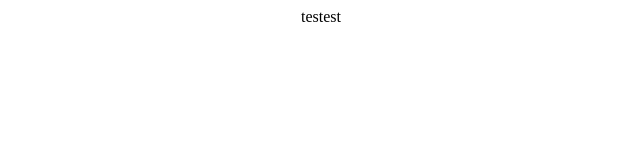
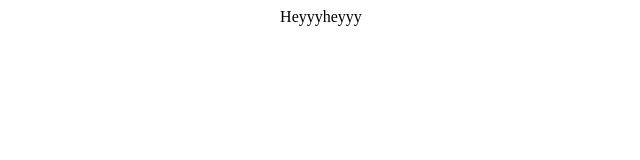
Before and after one commit to mkh7878/coding2, a plain HTML site: page index.html in a window 1280 px wide. Shown: the full height of the page, 319-959 px from the left. Drawn offline with Linux system fonts and the light colour scheme.

Commit message:
Update and rename pythonchallenge.html to index.html

```diff
--- a/pythonchallenge.html
+++ b/index.html
@@ -8,7 +8,7 @@
 <body>
 
     <div style="text-align:center">
-    testest
+    Heyyyheyyy
     </div>
 
 </body>
```
